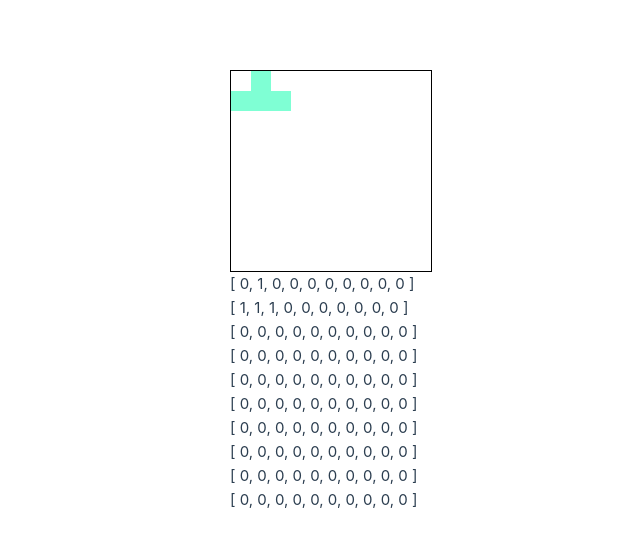
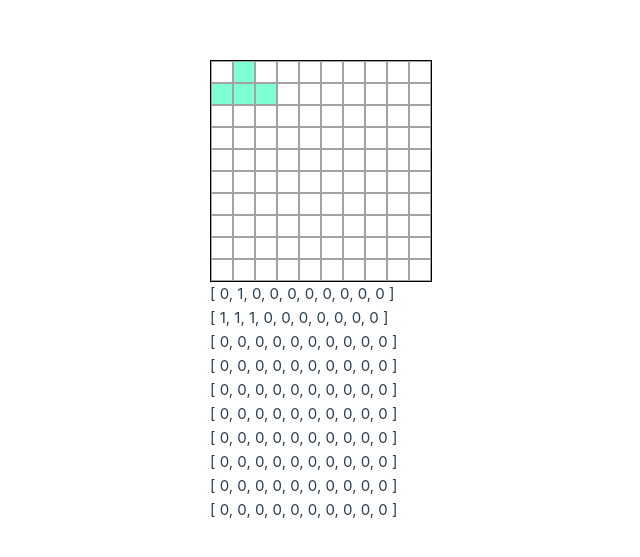
Before and after one commit to s19013/tetris-vue, a Vue app: page / in a window 1280 px wide. Shown: the part 109-666 px from the top of the page, without its empty margins (208-848 px from the left). Built offline with nearby package versions, Linux system fonts and the light colour scheme.

Commit message:
ますを薄く描画するようにした､他のゲームでも薄く描画してるので

```diff
--- a/src/components/Field.vue
+++ b/src/components/Field.vue
@@ -46,6 +46,7 @@ li{
   list-style:none;
   display: flex;
   padding: 10px 10px;
+  border: 1px rgb(162, 162, 162) solid;
 }
 .fill{
     background-color: aquamarine;
```
